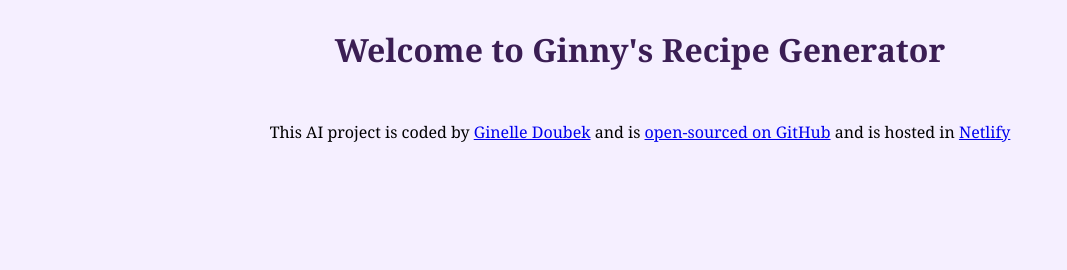
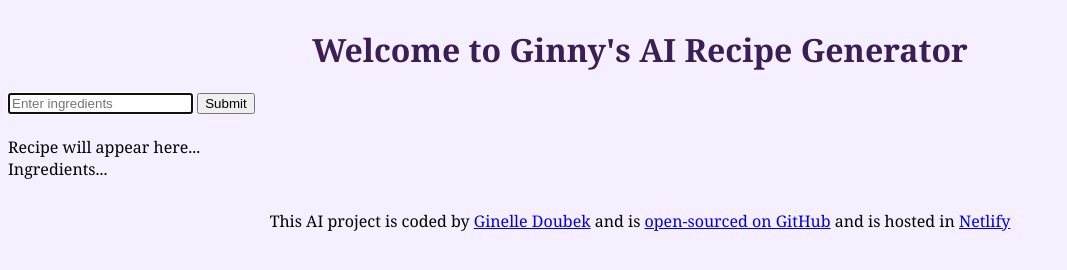
Before and after one commit to ginedou0315/recipe-generator, a plain HTML site: page index.html in a window 1280 px wide. Shown: the whole page, without its empty margins (0-1067 px from the left). Drawn offline with Linux system fonts and the light colour scheme.

Commit message:
added form and button and other elements

```diff
--- a/index.html
+++ b/index.html
@@ -4,11 +4,30 @@
     <meta charset="UTF-8" />
     <meta name="viewport" content="width=, initial-scale=1.0" />
     <link rel="stylesheet" href="src/style.css" />
-    <title>Recipe Generator</title>
+    <title>Ginny's Recipe Generator</title>
   </head>
   <body>
-    <h1>Welcome to Ginny's Recipe Generator</h1>
-
+    <header>
+      <h1>Welcome to Ginny's AI Recipe Generator</h1>
+    </header>
+    <main>
+      <form>
+        <input
+          type="text"
+          placeholder="Enter ingredients"
+          autofocus
+          required
+          autocomplete="off"
+        />
+        <input type="submit" />
+      </form>
+      <br />
+      <div>
+        Recipe will appear here...
+        <br />
+        Ingredients...
+      </div>
+    </main>
     <footer>
       This AI project is coded by
       <a href="https://github.com/ginedou0315" target="_blank"
```
